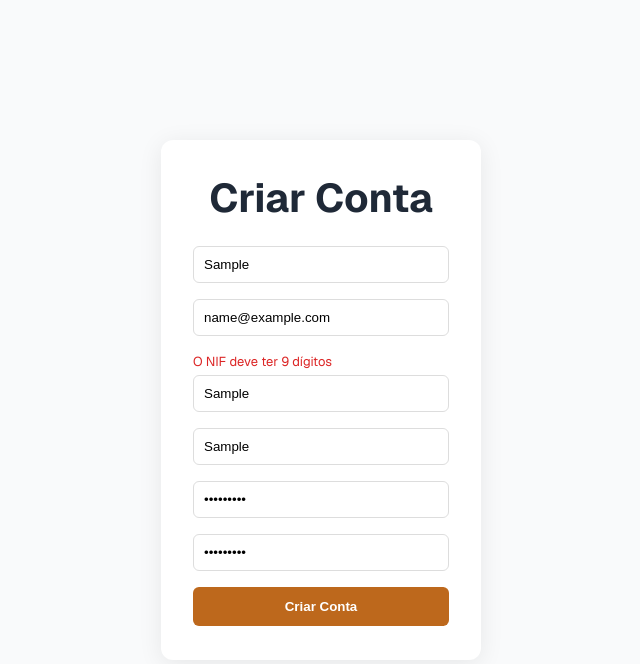
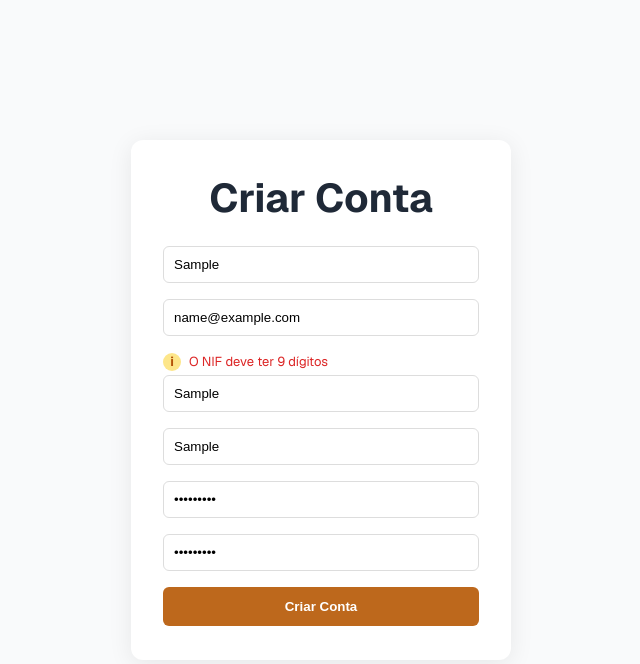
Before and after one commit to francisco-pinho/O-Lages, a Next.js app: page /registo in a window 1280 px wide. Both pictures are taken after typing "Sample", "name@example.com", "Sample", "Sample", "Sample123", "Sample123" into the empty fields and a click on the button "Criar Conta". Shown: the top 664 px of the page, without its empty margins (319-959 px from the left). Built offline with nearby package versions, Linux system fonts and the light colour scheme.

Commit message:
Enhance registration form error messages with icons and adjust minimum width for better layout

```diff
--- a/src/app/registo.tsx
+++ b/src/app/registo.tsx
@@ -39,7 +39,7 @@ export default function RegistoPage() {
           padding: 32,
           borderRadius: 12,
           boxShadow: "0 4px 24px rgba(0,0,0,0.08)",
-          minWidth: 320,
+          minWidth: 380,
           minHeight: 520,
           display: 'flex',
           flexDirection: 'column',
@@ -47,7 +47,24 @@ export default function RegistoPage() {
         }}
       >
         <h2 style={{ marginBottom: 24, textAlign: "center" }}>Criar Conta</h2>
-        {fieldErrors.name && <div style={{ color: '#dc2626', fontSize: 13, marginBottom: 2 }}>{fieldErrors.name}</div>}
+        {fieldErrors.name && (
+          <div style={{ color: '#dc2626', fontSize: 13, marginBottom: 2, display: 'flex', alignItems: 'center', gap: 4 }}>
+            <span style={{
+              display: 'inline-flex',
+              alignItems: 'center',
+              justifyContent: 'center',
+              width: 18,
+              height: 18,
+              borderRadius: '50%',
+              background: '#fde68a',
+              color: '#b45309',
+              fontWeight: 700,
+              fontSize: 13,
+              marginRight: 4
+            }}>i</span>
+            {fieldErrors.name}
+          </div>
+        )}
         <input
           type="text"
           placeholder="Nome"
@@ -55,7 +72,24 @@ export default function RegistoPage() {
           onChange={e => setName(e.target.value)}
           style={{ width: "100%", marginBottom: 16, padding: 10, borderRadius: 6, border: "1px solid #ddd" }}
         />
-        {fieldErrors.email && <div style={{ color: '#dc2626', fontSize: 13, marginBottom: 2 }}>{fieldErrors.email}</div>}
+        {fieldErrors.email && (
+          <div style={{ color: '#dc2626', fontSize: 13, marginBottom: 2, display: 'flex', alignItems: 'center', gap: 4 }}>
+            <span style={{
+              display: 'inline-flex',
+              alignItems: 'center',
+              justifyContent: 'center',
+              width: 18,
+              height: 18,
+              borderRadius: '50%',
+              background: '#fde68a',
+              color: '#b45309',
+              fontWeight: 700,
+              fontSize: 13,
+              marginRight: 4
+            }}>i</span>
+            {fieldErrors.email}
+          </div>
+        )}
         <input
           type="email"
           placeholder="E-mail"
@@ -63,7 +97,24 @@ export default function RegistoPage() {
           onChange={e => setEmail(e.target.value)}
           style={{ width: "100%", marginBottom: 16, padding: 10, borderRadius: 6, border: "1px solid #ddd" }}
         />
-        {fieldErrors.nif && <div style={{ color: '#dc2626', fontSize: 13, marginBottom: 2 }}>{fieldErrors.nif}</div>}
+        {fieldErrors.nif && (
+          <div style={{ color: '#dc2626', fontSize: 13, marginBottom: 2, display: 'flex', alignItems: 'center', gap: 4 }}>
+            <span style={{
+              display: 'inline-flex',
+              alignItems: 'center',
+              justifyContent: 'center',
+              width: 18,
+              height: 18,
+              borderRadius: '50%',
+              background: '#fde68a',
+              color: '#b45309',
+              fontWeight: 700,
+              fontSize: 13,
+              marginRight: 4
+            }}>i</span>
+            {fieldErrors.nif}
+          </div>
+        )}
         <input
           type="text"
           placeholder="NIF"
@@ -71,7 +122,24 @@ export default function RegistoPage() {
           onChange={e => setNif(e.target.value)}
           style={{ width: "100%", marginBottom: 16, padding: 10, borderRadius: 6, border: "1px solid #ddd" }}
         />
-        {fieldErrors.morada && <div style={{ color: '#dc2626', fontSize: 13, marginBottom: 2 }}>{fieldErrors.morada}</div>}
+        {fieldErrors.morada && (
+          <div style={{ color: '#dc2626', fontSize: 13, marginBottom: 2, display: 'flex', alignItems: 'center', gap: 4 }}>
+            <span style={{
+              display: 'inline-flex',
+              alignItems: 'center',
+              justifyContent: 'center',
+              width: 18,
+              height: 18,
+              borderRadius: '50%',
+              background: '#fde68a',
+              color: '#b45309',
+              fontWeight: 700,
+              fontSize: 13,
+              marginRight: 4
+            }}>i</span>
+            {fieldErrors.morada}
+          </div>
+        )}
         <input
           type="text"
           placeholder="Morada"
@@ -79,7 +147,24 @@ export default function RegistoPage() {
           onChange={e => setMorada(e.target.value)}
           style={{ width: "100%", marginBottom: 16, padding: 10, borderRadius: 6, border: "1px solid #ddd" }}
         />
-        {fieldErrors.password && <div style={{ color: '#dc2626', fontSize: 13, marginBottom: 2 }}>{fieldErrors.password}</div>}
+        {fieldErrors.password && (
+          <div style={{ color: '#dc2626', fontSize: 13, marginBottom: 2, display: 'flex', alignItems: 'center', gap: 4 }}>
+            <span style={{
+              display: 'inline-flex',
+              alignItems: 'center',
+              justifyContent: 'center',
+              width: 18,
+              height: 18,
+              borderRadius: '50%',
+              background: '#fde68a',
+              color: '#b45309',
+              fontWeight: 700,
+              fontSize: 13,
+              marginRight: 4
+            }}>i</span>
+            {fieldErrors.password}
+          </div>
+        )}
         <input
           type="password"
           placeholder="Password"
@@ -87,7 +172,24 @@ export default function RegistoPage() {
           onChange={e => setPassword(e.target.value)}
           style={{ width: "100%", marginBottom: 16, padding: 10, borderRadius: 6, border: "1px solid #ddd" }}
         />
-        {fieldErrors.confirm && <div style={{ color: '#dc2626', fontSize: 13, marginBottom: 2 }}>{fieldErrors.confirm}</div>}
+        {fieldErrors.confirm && (
+          <div style={{ color: '#dc2626', fontSize: 13, marginBottom: 2, display: 'flex', alignItems: 'center', gap: 4 }}>
+            <span style={{
+              display: 'inline-flex',
+              alignItems: 'center',
+              justifyContent: 'center',
+              width: 18,
+              height: 18,
+              borderRadius: '50%',
+              background: '#fde68a',
+              color: '#b45309',
+              fontWeight: 700,
+              fontSize: 13,
+              marginRight: 4
+            }}>i</span>
+            {fieldErrors.confirm}
+          </div>
+        )}
         <input
           type="password"
           placeholder="Confirmar Password"
```
